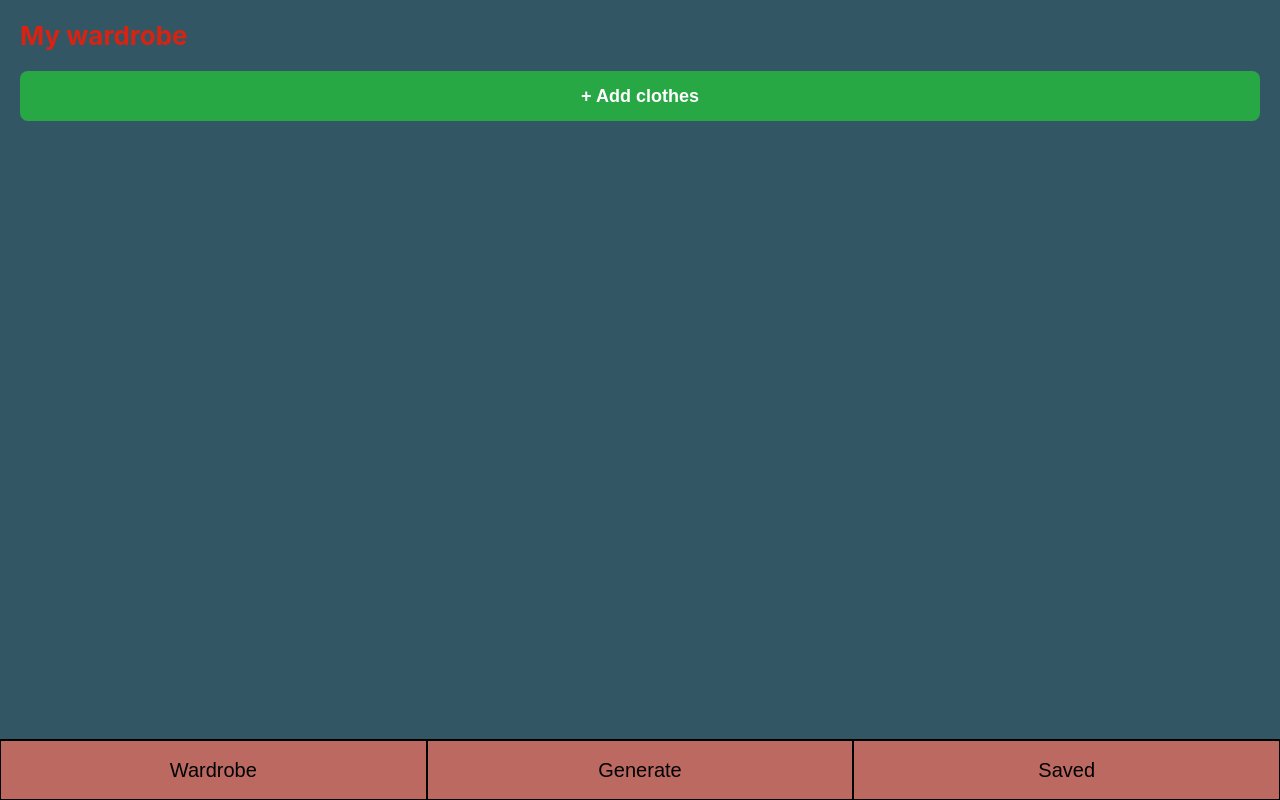
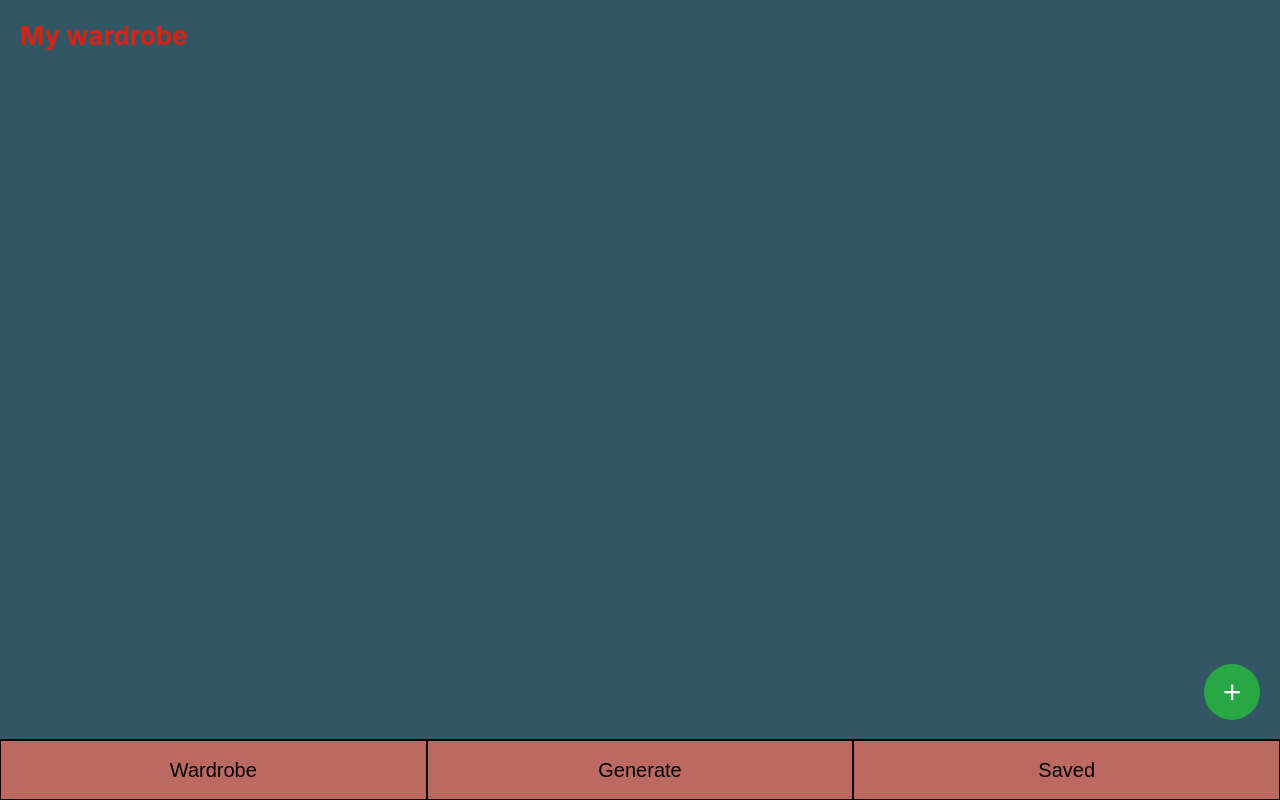
Before and after one commit to MEga9-C4ortik/JavaScript-learning, a plain HTML site: page projects/WhatToWear/index.html in a window 1280 px wide. Drawn offline with Linux system fonts and the light colour scheme.

Commit message:
add button desigh change

```diff
--- a/projects/WhatToWear/index.html
+++ b/projects/WhatToWear/index.html
@@ -6,6 +6,8 @@
     <link rel="stylesheet" href="style.css">
     <title>Special for my sister</title>
 </head>
+
+<script src="script.js"></script>
 <body>
     <nav class="navbar">
         <button id="wardrobeButton"> Wardrobe </button>
@@ -15,7 +17,7 @@
 
     <section id="wardrobe">
         <h1 id="wardrobe-h1"> My wardrobe </h1>
-        <button id="addButton"> + Add clothes </button>
+        <button id="addButton"> + </button>
         <div id="clothesList"></div>
     </section>
 
--- a/projects/WhatToWear/script.js
+++ b/projects/WhatToWear/script.js
@@ -0,0 +1,10 @@
+function showSection( sectionName) {
+    const addButton = document.getElementById("addButton");
+
+    if(sectionName === "wardrobe"){
+        addButton.style.display = "block";
+    }
+    else{
+        addButton.style.display = "none";
+    }
+}
--- a/projects/WhatToWear/style.css
+++ b/projects/WhatToWear/style.css
@@ -48,21 +48,28 @@ section {
 }
 
 #addButton {
-    width: 100%;
-    height: 50px;
+    position: fixed;
+    width: 56px;
+    height: 56px;
+    bottom: 80px;
+    right: 20px;
     background-color: #28a745;
     color: white;
     border: none;
-    border-radius: 8px;
-    font-size: 18px;
-    font-weight: bold;
+    border-radius: 50%;
+    font-size: 32px;
+    font-weight: 300;
+    line-height: 56px;
+    text-align: center;
     cursor: pointer;
-    margin-bottom: 20px;
+    z-index: 99;
+    transition: all 0.2s;
 }
 
 #addButton:active {
-    background-color: #218838;
-}
+     transform: scale(0.95);
+     background-color: #218838;
+ }
 
 #clothesList {
     display: flex;
```
